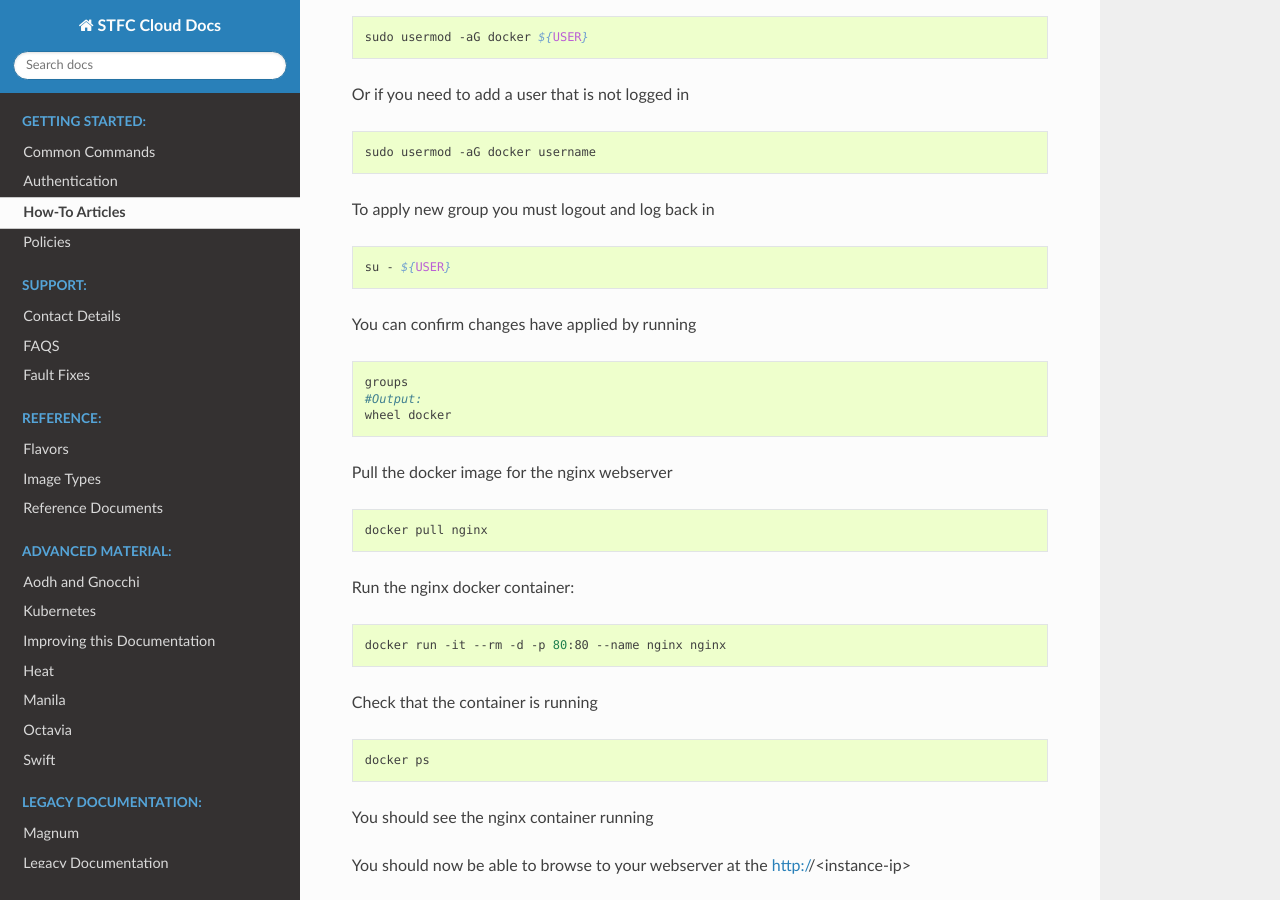
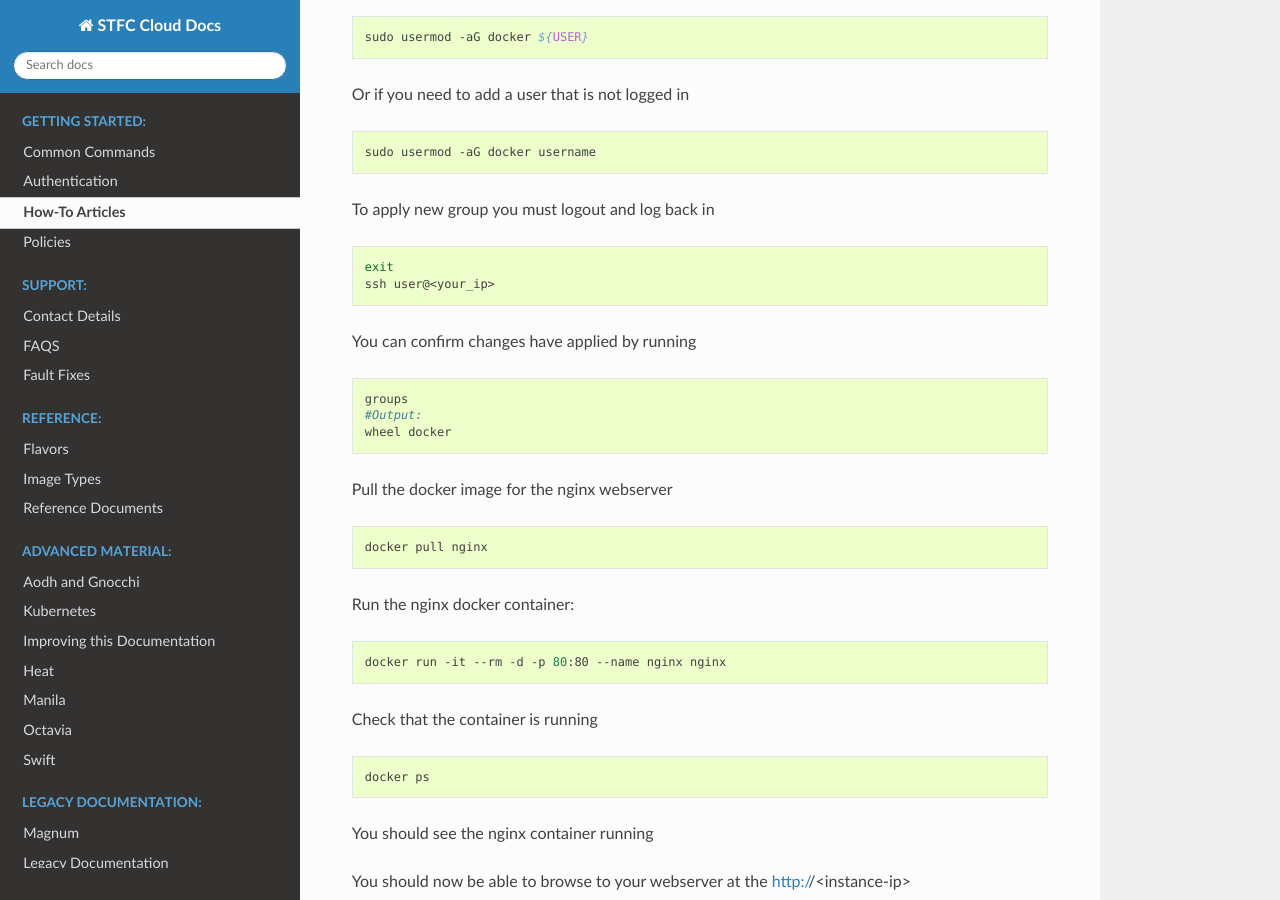
Before and after one commit to stfc/cloud-docs, a Sphinx documentation site: the page built from source/howto/RunWebServerInDockerContainer.rst, in a window 1280 px wide and 900 px high, scrolled down 554 px. Built offline with Sphinx 7.4.7 and the Read the Docs theme 2.0.0, drawn with Linux system fonts in a browser that asks for light colours.

Commit message:
Update RunWebServerInDockerContainer.rst
Don't ask users to su - ${USER} because they'll probably just end up doing everything as root. So just exit and ssh back in.

```diff
--- a/source/howto/RunWebServerInDockerContainer.rst
+++ b/source/howto/RunWebServerInDockerContainer.rst
@@ -36,7 +36,8 @@ To apply new group you must logout and log back in
 
 .. code-block:: bash
 
-  su - ${USER}
+  exit
+  ssh user@<your_ip>
 
 You can confirm changes have applied by running
 
```
